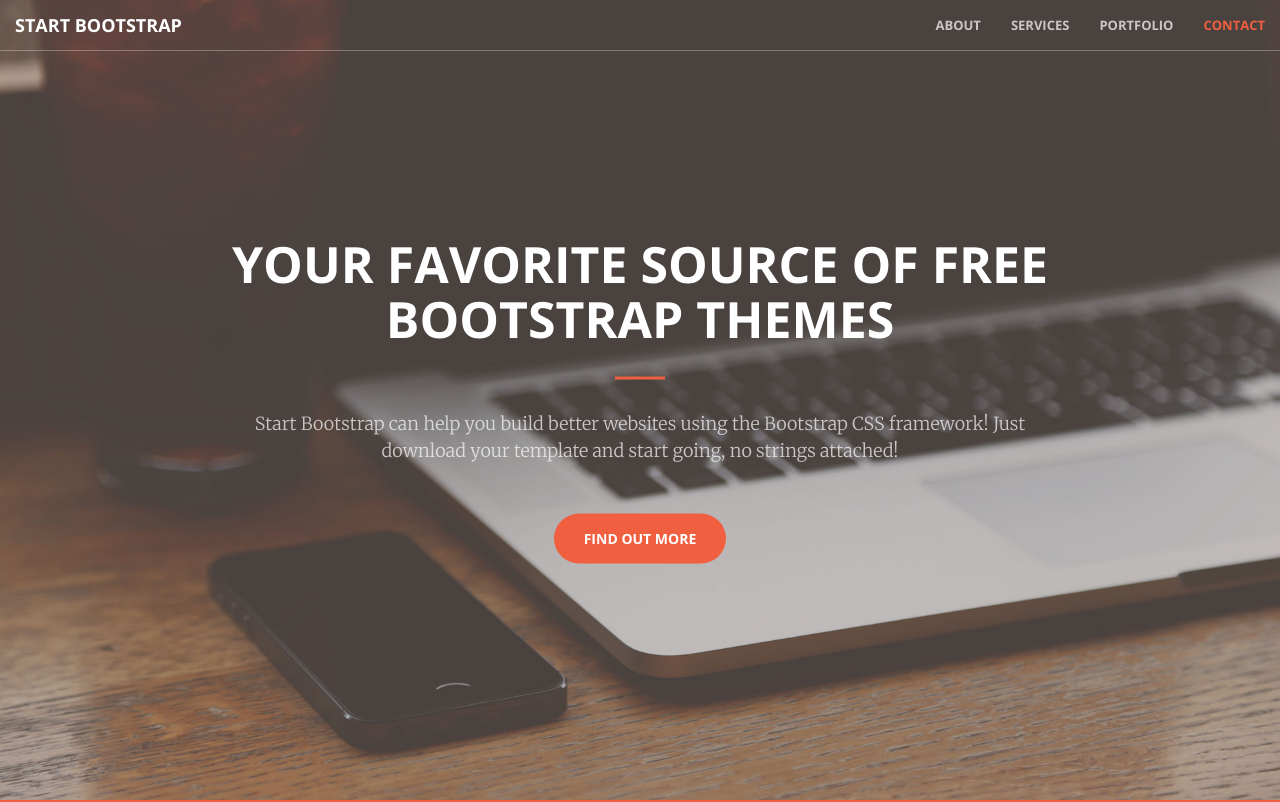
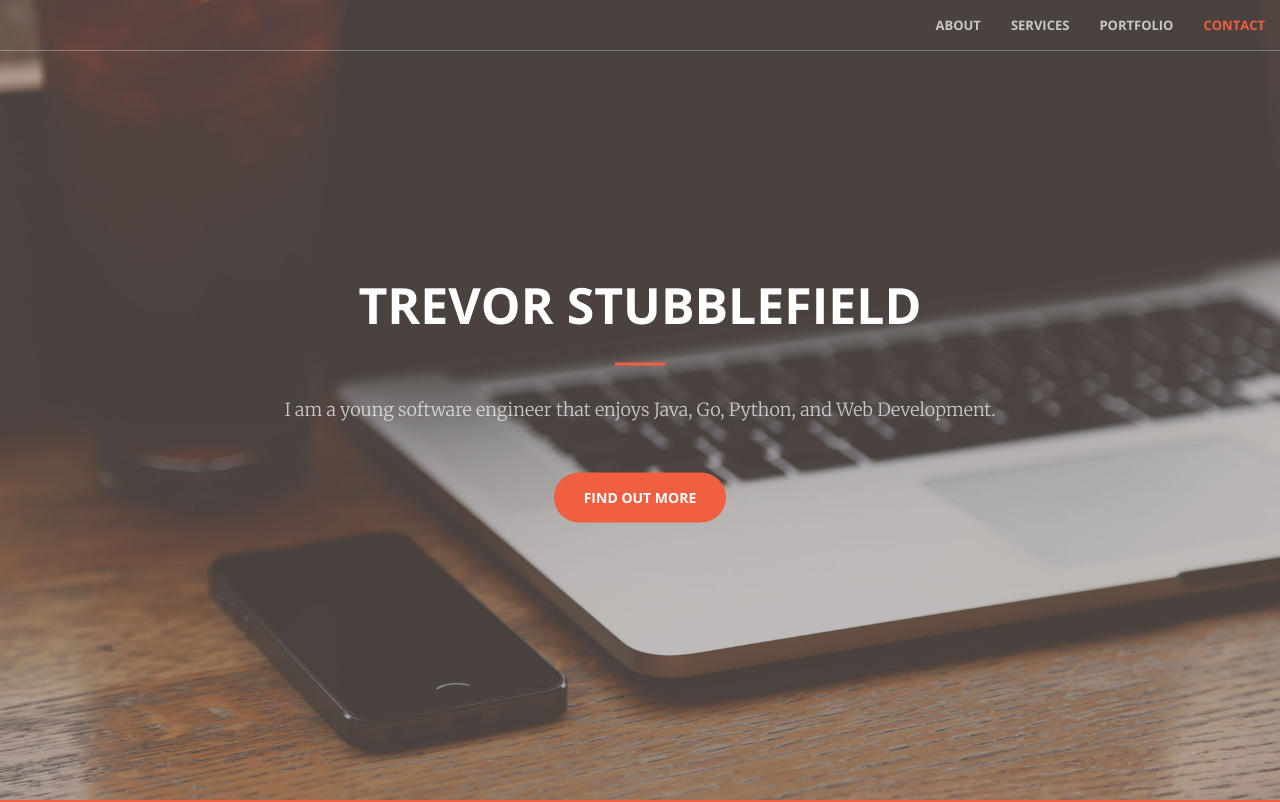
Before and after one commit to TrevorStubblefield/TrevorStubblefield.github.io, a website: page index.html in a window 1280 px wide. Shown: the top 802 px of the page. Drawn offline with nearby package versions, Linux system fonts and the light colour scheme.

Commit message:
Website Update

```diff
--- a/index.html
+++ b/index.html
@@ -43,7 +43,6 @@
                 <button type="button" class="navbar-toggle collapsed" data-toggle="collapse" data-target="#bs-example-navbar-collapse-1">
                     <span class="sr-only">Toggle navigation</span> Menu <i class="fa fa-bars"></i>
                 </button>
-                <a class="navbar-brand page-scroll" href="#page-top">Start Bootstrap</a>
             </div>
 
             <!-- Collect the nav links, forms, and other content for toggling -->
@@ -71,9 +70,9 @@
     <header>
         <div class="header-content">
             <div class="header-content-inner">
-                <h1 id="homeHeading">Your Favorite Source of Free Bootstrap Themes</h1>
+                <h1 id="homeHeading">Trevor Stubblefield</h1>
                 <hr>
-                <p>Start Bootstrap can help you build better websites using the Bootstrap CSS framework! Just download your template and start going, no strings attached!</p>
+                <p>I am a young software engineer that enjoys Java, Go, Python, and Web Development.</p>
                 <a href="#about" class="btn btn-primary btn-xl page-scroll">Find Out More</a>
             </div>
         </div>
```
